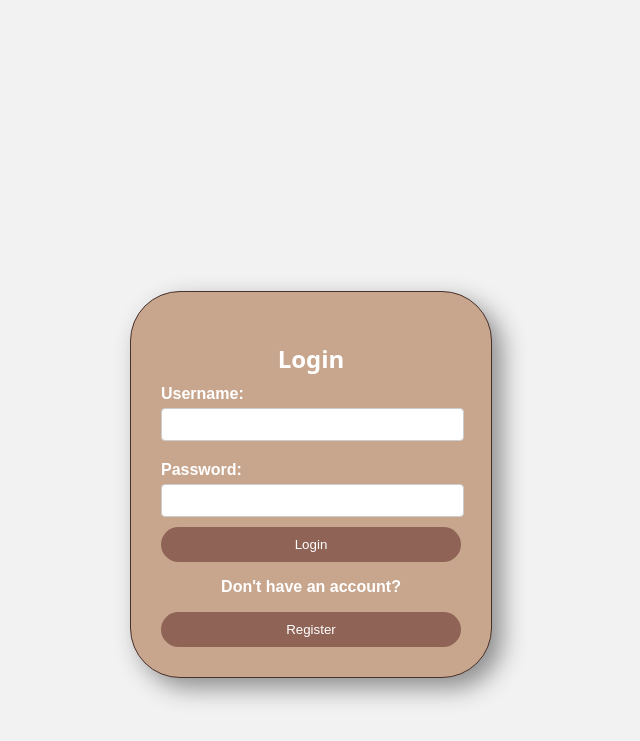
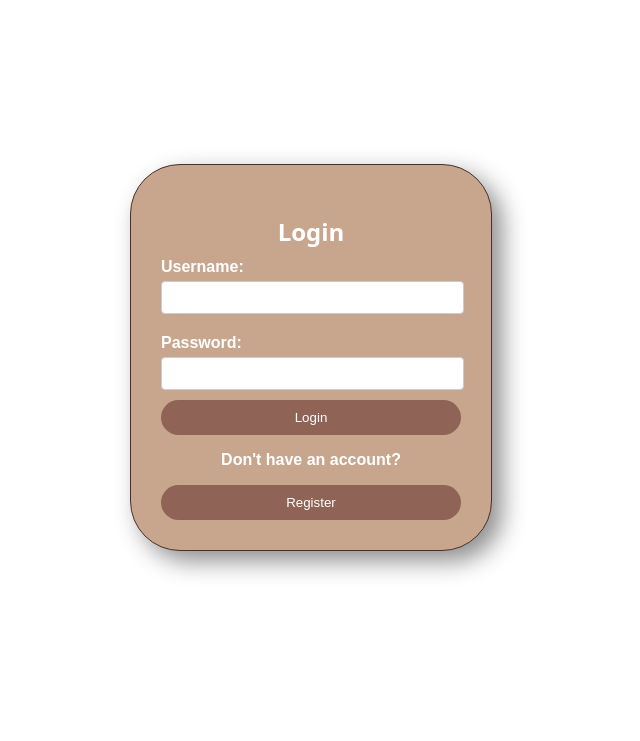
Before and after one commit to AllenKalboh/FINAL-PROJ, a PHP site: page /login.php in a window 1280 px wide. Shown: the top 741 px of the page, without its empty margins (329-969 px from the left). Run offline with PHP 8.4, Linux system fonts and the light colour scheme.

Commit message:
marg top

```diff
--- a/login.css
+++ b/login.css
@@ -1,14 +1,14 @@
 body{
     font-family: Arial, sans-serif;
-    background-color: #f2f2f2;
+    background-color: #ffffff;
 }
 .container{
+    margin: auto;
     background: #c8a68d;
     width: 300px;
-    margin: 0 auto;
     padding: 30px;
     box-shadow: 0 0 10px rgba (0,0,0,0.1);
-    margin-top: 23%;
+    margin-top: 13%;
     border: solid rgb(72, 48, 43) 1px;
     border-radius: 50px;
     /*             horizontal     vertical         blur%         blur-color   */
--- a/login.php
+++ b/login.php
@@ -29,7 +29,6 @@ if($_SERVER["REQUEST_METHOD"]=="POST"){
     <meta name="viewport" content="width=device-width, initial-scale=1.0">
     <title>Document</title>
     <link rel="stylesheet" href="login.css">
-    <link rel="stylesheet" href="path/to/font-awesome/css/font-awesome.min.css">
 </head>
 <body>
 
```
